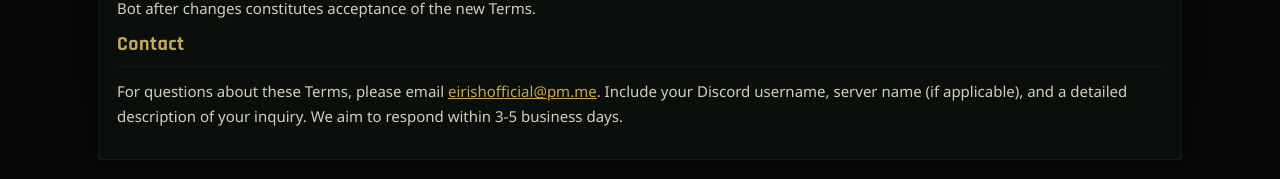
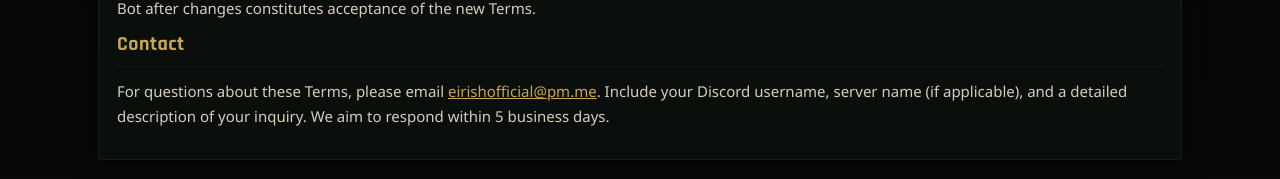
Before and after one commit to LD-eirish/1CLHome, a React (Vite) app: page /terms in a window 1280 px wide. Shown: the part 1715-1894 px from the top of the page. Built offline with nearby package versions, Linux system fonts and the light colour scheme.

Commit message:
Update TermsOfServicePage.tsx

```diff
--- a/src/presentation/pages/TermsOfServicePage.tsx
+++ b/src/presentation/pages/TermsOfServicePage.tsx
@@ -87,7 +87,7 @@ export function TermsOfServicePage() {
           <h3>Contact</h3>
           <p>
             For questions about these Terms, please email <a href="mailto:eirishofficial@pm.me?subject=[1CL Bot ToS Inquiry]">eirishofficial@pm.me</a>.
-            Include your Discord username, server name (if applicable), and a detailed description of your inquiry. We aim to respond within 3-5 business days.
+            Include your Discord username, server name (if applicable), and a detailed description of your inquiry. We aim to respond within 5 business days.
           </p>
         </section>
       </main>
```
